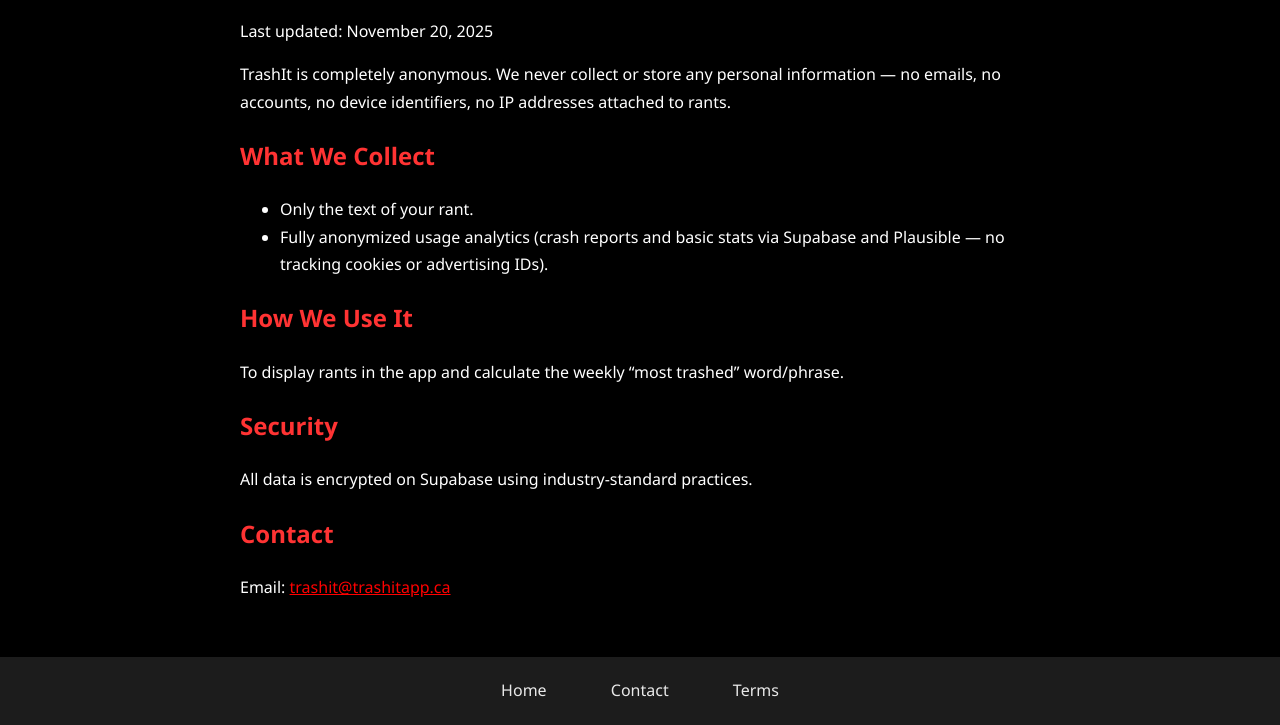
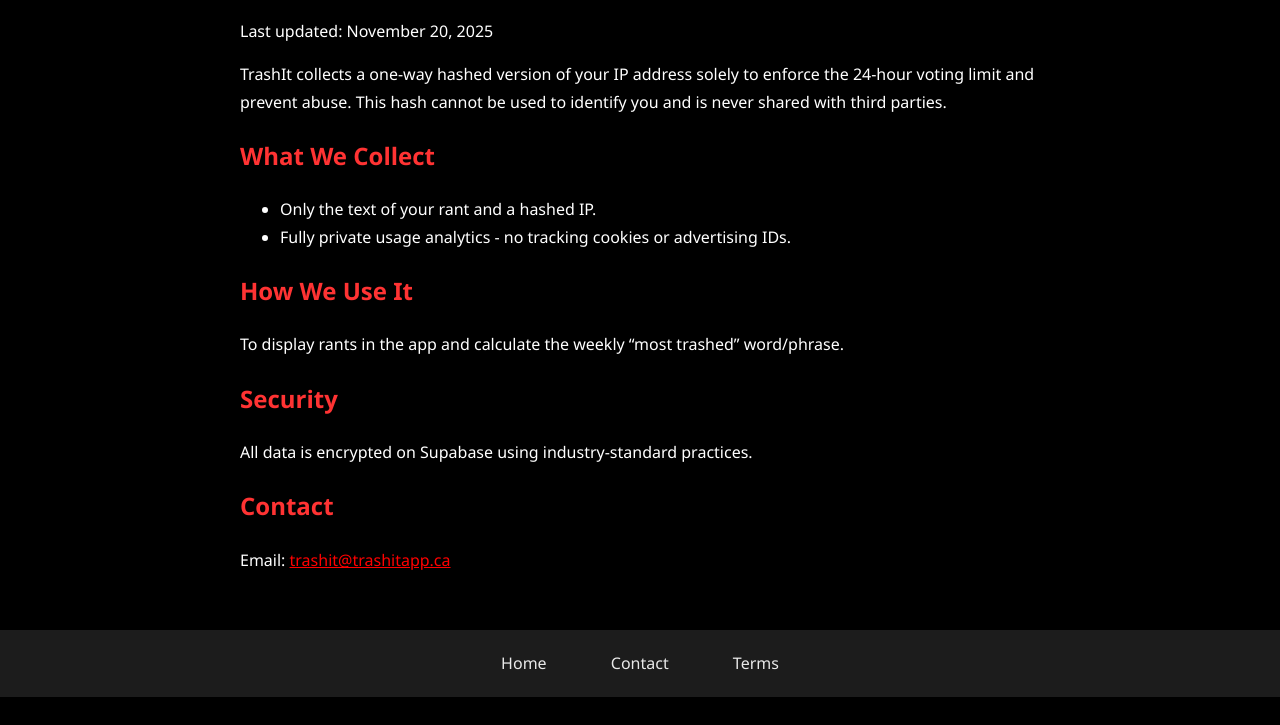
Before and after one commit to TrashItApp/trashit, a plain HTML site: page privacy-policy.html in a window 1280 px wide. Shown: the part 119-844 px from the top of the page. After the commit the page ends 816 px from the top, so only its background shows below. Drawn offline with Linux system fonts and the light colour scheme.

Commit message:
Update privacy-policy.html

```diff
--- a/privacy-policy.html
+++ b/privacy-policy.html
@@ -21,11 +21,11 @@
   <div class="wrapper">
     <h1>Privacy Policy</h1>
     <p>Last updated: November 20, 2025</p>
-    <p>TrashIt is completely anonymous. We never collect or store any personal information — no emails, no accounts, no device identifiers, no IP addresses attached to rants.</p>
+    <p>TrashIt collects a one-way hashed version of your IP address solely to enforce the 24-hour voting limit and prevent abuse. This hash cannot be used to identify you and is never shared with third parties.</p>
     <h2>What We Collect</h2>
     <ul>
-      <li>Only the text of your rant.</li>
-      <li>Fully anonymized usage analytics (crash reports and basic stats via Supabase and Plausible — no tracking cookies or advertising IDs).</li>
+      <li>Only the text of your rant and a hashed IP.</li>
+      <li>Fully private usage analytics - no tracking cookies or advertising IDs.</li>
     </ul>
     <h2>How We Use It</h2>
     <p>To display rants in the app and calculate the weekly “most trashed” word/phrase.</p>
```
